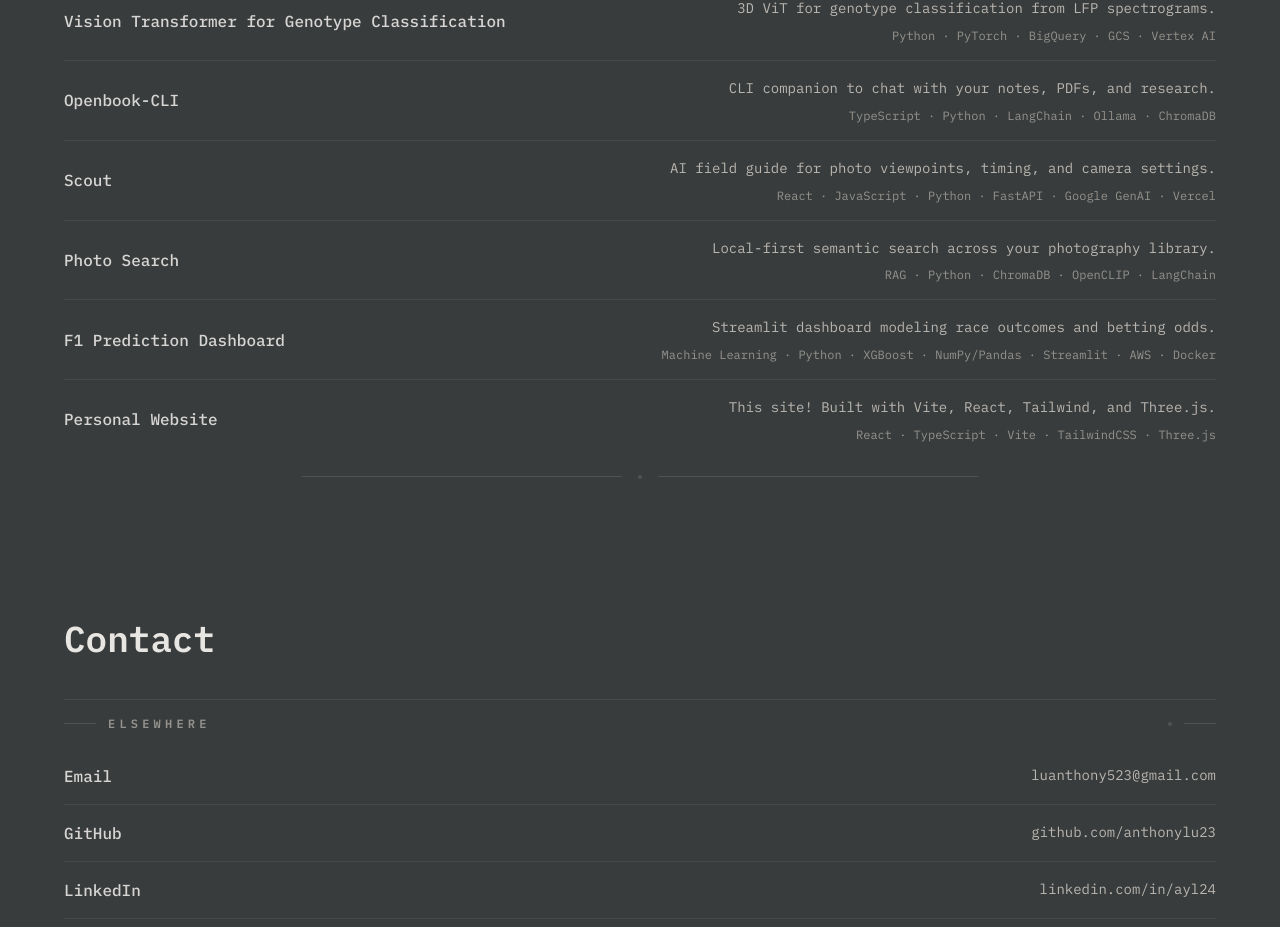
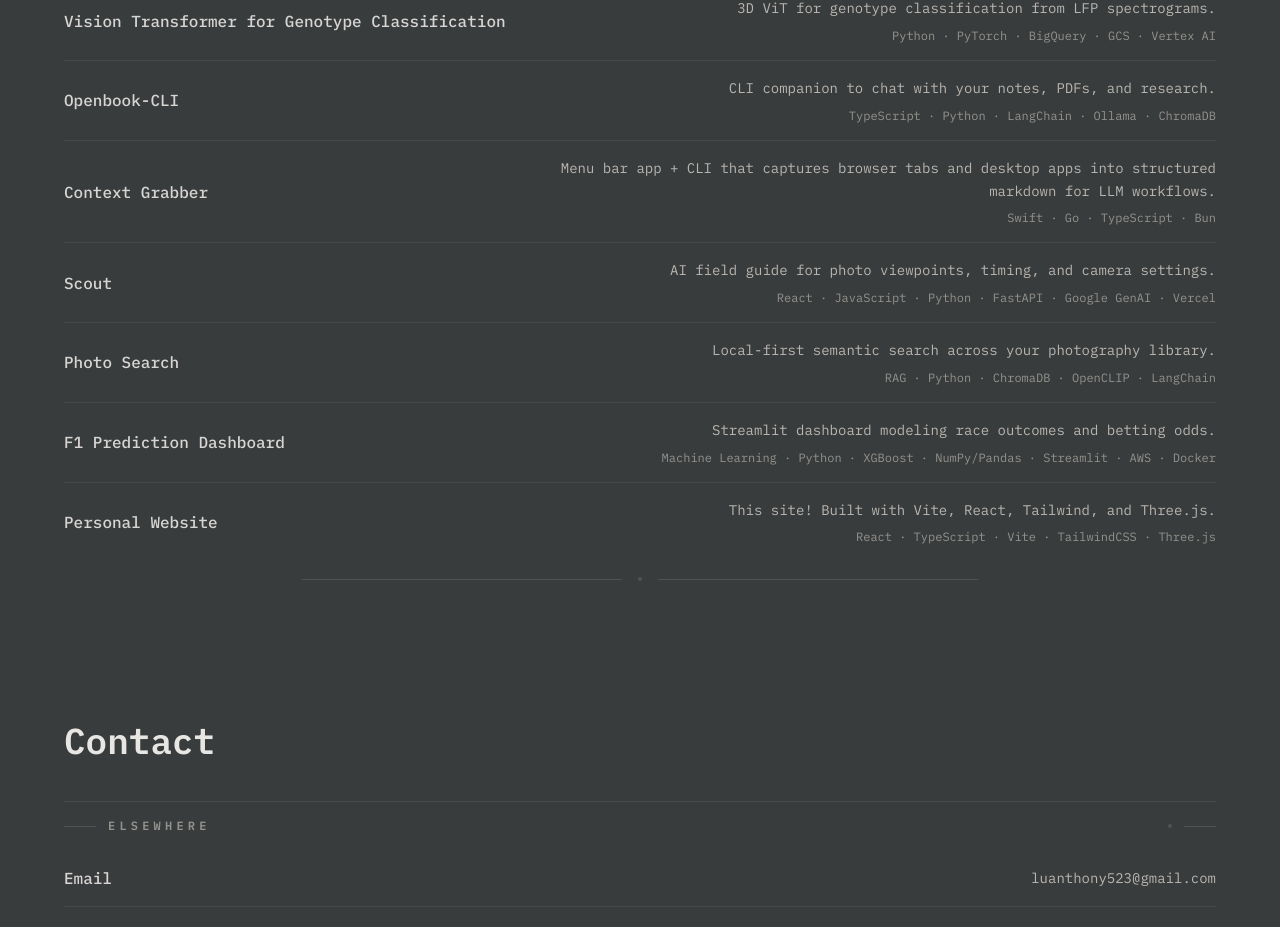
Before and after one commit to anthonylu23/personal-website, a React (Vite) app: page / in a window 1280 px wide. Shown: the part 1502-2429 px from the top of the page. Built offline with nearby package versions, Linux system fonts and the light colour scheme.

Commit message:
updated projects

```diff
--- a/src/data/content.ts
+++ b/src/data/content.ts
@@ -42,6 +42,13 @@ export const projects: Project[] = [
       'CLI companion to chat with your notes, PDFs, and research.',
     stack: ['TypeScript', 'Python', 'LangChain', 'Ollama', 'ChromaDB'],
     link: 'https://github.com/anthonylu23/openbook',
+  },
+  {
+    title: 'Context Grabber',
+    description:
+      'Menu bar app + CLI that captures browser tabs and desktop apps into structured markdown for LLM workflows.',
+    stack: ['Swift', 'Go', 'TypeScript', 'Bun'],
+    link: 'https://github.com/anthonylu23/context_grabber',
   },
   {
     title: 'Scout',
```
